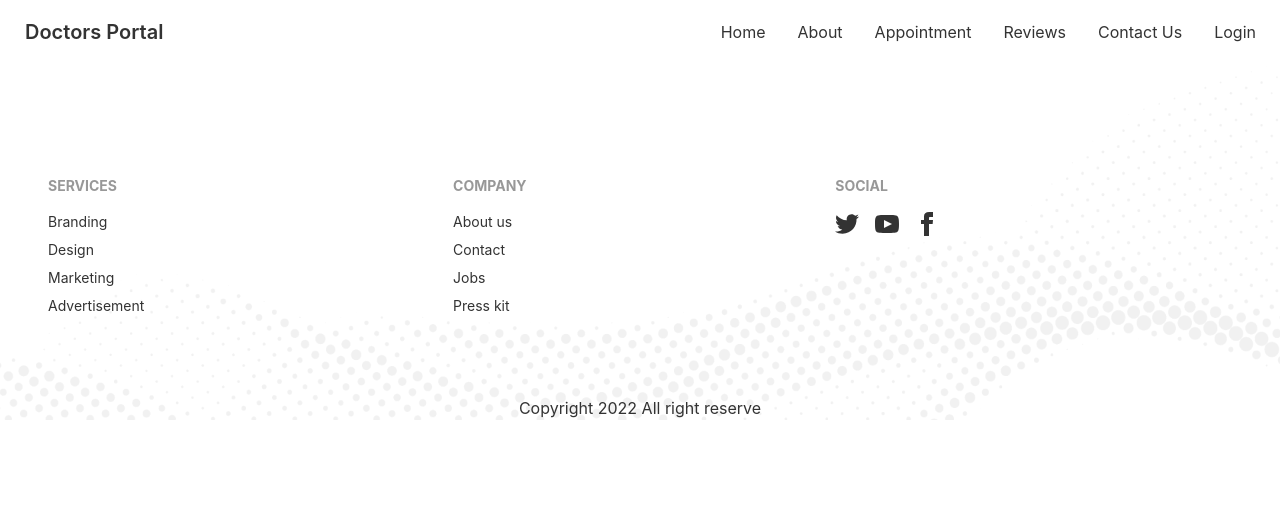
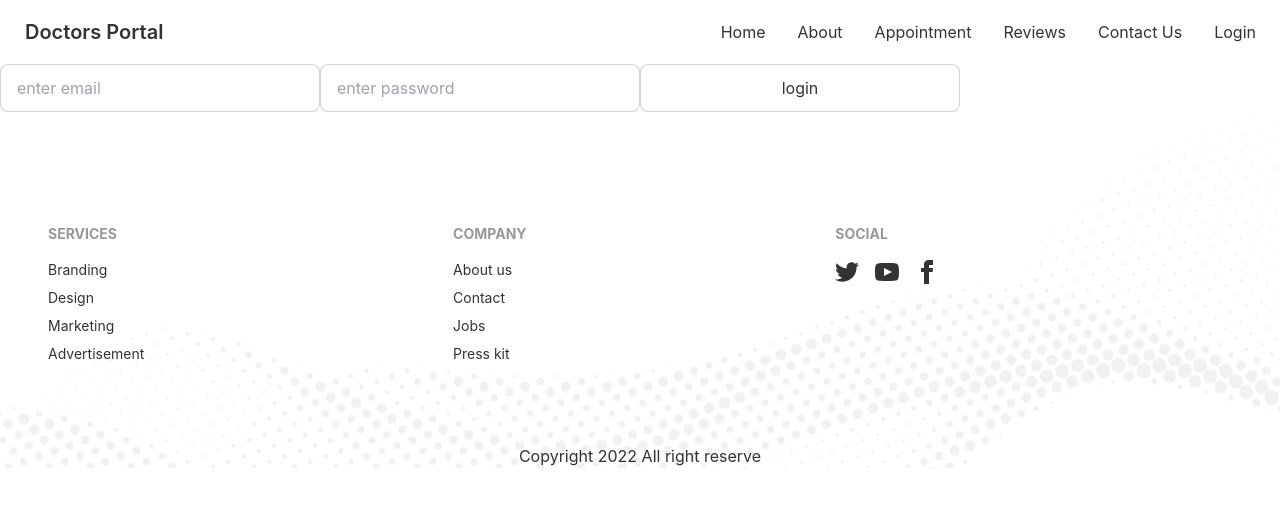
Before and after one commit to ab-siddiq/react-express-doctors-portal, a React (Create React App) app: page /login in a window 1280 px wide. Shown: the top 506 px of the page. Built offline with nearby package versions, Linux system fonts and the light colour scheme.

Commit message:
add firebase and env variable

```diff
--- a/package.json
+++ b/package.json
@@ -8,9 +8,11 @@
     "@testing-library/user-event": "^13.5.0",
     "daisyui": "^2.15.0",
     "date-fns": "^2.28.0",
+    "firebase": "^9.8.2",
     "react": "^18.1.0",
     "react-day-picker": "^8.0.5",
     "react-dom": "^18.1.0",
+    "react-firebase-hooks": "^5.0.3",
     "react-router-dom": "^6.3.0",
     "react-scripts": "5.0.1",
     "web-vitals": "^2.1.4"
--- a/src/Pages/Appointment/MakeAppointmentModal.js
+++ b/src/Pages/Appointment/MakeAppointmentModal.js
@@ -2,6 +2,26 @@ import React from "react";
 import { format } from "date-fns";
 
 const MakeAppointmentModal = ({ makeAppointment, date }) => {
+  const handleAppointmentOnSubmit = (e) => {
+    e.preventDefault();
+    const appointmentFor = makeAppointment.name;
+    const date = e.target.date.value;
+    const slot = e.target.slot.value;
+    const name = e.target.name.value;
+    const phone = e.target.phone.value;
+    const email = e.target.email.value;
+    console.log(appointmentFor, date, slot, name, phone, email);
+    const appointment = { appointmentFor, date, slot, name, phone, email };
+    fetch("http://localhost:5000/appointment", {
+      method: "POST",
+      headers: {
+        "content-type": "application/json",
+      },
+      body: JSON.stringify(appointment),
+    })
+      .then((res) => res.json())
+      .then((data) => console.log(data));
+  };
   return (
     <div>
       <input type="checkbox" id="appointment-modal" class="modal-toggle" />
@@ -16,31 +36,38 @@ const MakeAppointmentModal = ({ makeAppointment, date }) => {
           <h3 class="font-bold text-primary text-center text-lg mb-4">
             Book {makeAppointment.name}
           </h3>
-          <form>
+          <form onSubmit={handleAppointmentOnSubmit}>
             <div className="grid gap-5 justify-items-center">
               <input
                 type="text"
-                placeholder="name"
+                name="date"
+                placeholder="date"
                 value={format(date, "PP")}
                 class="input input-bordered  w-full max-w-xs"
               />
-              <select class="select select-bordered w-full max-w-xs">
+              <select
+                name="slot"
+                class="select select-bordered w-full max-w-xs"
+              >
                 {makeAppointment.slots.map((slot) => (
                   <option>{slot}</option>
                 ))}
               </select>
               <input
                 type="text"
+                name="name"
                 placeholder="your name"
                 class="input input-bordered  w-full max-w-xs"
               />
               <input
                 type="email"
+                name="email"
                 placeholder="your email"
                 class="input input-bordered  w-full max-w-xs"
               />
               <input
                 type="text"
+                name="phone"
                 placeholder="your phone number"
                 class="input input-bordered  w-full max-w-xs"
               />
--- a/src/Pages/Login/Login.js
+++ b/src/Pages/Login/Login.js
@@ -1,11 +1,48 @@
-import React from 'react';
+import React, { useState } from "react";
 
 const Login = () => {
-    return (
-        <div>
+  const [user, setUser] = useState({});
 
-        </div>
-    );
+  const handleLoginSubmit = (e) => {
+    e.preventDefault();
+    const user = e.target.email.value;
+    const password = e.target.password.value;
+    const users = { user, password };
+
+    fetch("http://localhost:5000/user", {
+      method: "POST",
+      headers: {
+        "content-type": "application/json",
+      },
+      body: JSON.stringify(users),
+    })
+      .then((res) => res.json())
+      .then((data) => console.log(data));
+  };
+  return (
+    <div className="">
+      <form onSubmit={handleLoginSubmit}>
+        <input
+          type="email"
+          name="email"
+          placeholder="enter email"
+          class="input input-bordered w-full max-w-xs"
+        />
+
+        <input
+          type="password"
+          name="password"
+          placeholder="enter password"
+          class="input input-bordered w-full max-w-xs"
+        />
+        <input
+          type="submit"
+          value="login"
+          class="input input-bordered w-full max-w-xs"
+        />
+      </form>
+    </div>
+  );
 };
 
 export default Login;
--- /dev/null
+++ b/src/firebase.init.js
@@ -0,0 +1,21 @@
+// Import the functions you need from the SDKs you need
+import { initializeApp } from "firebase/app";
+import {getAuth} from "firebase/auth";
+// TODO: Add SDKs for Firebase products that you want to use
+// https://firebase.google.com/docs/web/setup#available-libraries
+
+// Your web app's Firebase configuration
+const firebaseConfig = {
+  apiKey: REACT_APP_API_KEY,
+  authDomain: REACT_APP_AUTH_DOMAIN,
+  projectId: REACT_APP_PROJECT_ID,
+  storageBucket: REACT_APP_STORAGE_BUCKET,
+  messagingSenderId: REACT_APP_MESSAGING_SENDER_ID,
+  appId: REACT_APP_APPID,
+};
+
+// Initialize Firebase
+const app = initializeApp(firebaseConfig);
+const auth = getAuth(app);
+
+export default auth;
```
Also changed, not shown: 1 other file (tests, documents, lock files or other folders).
